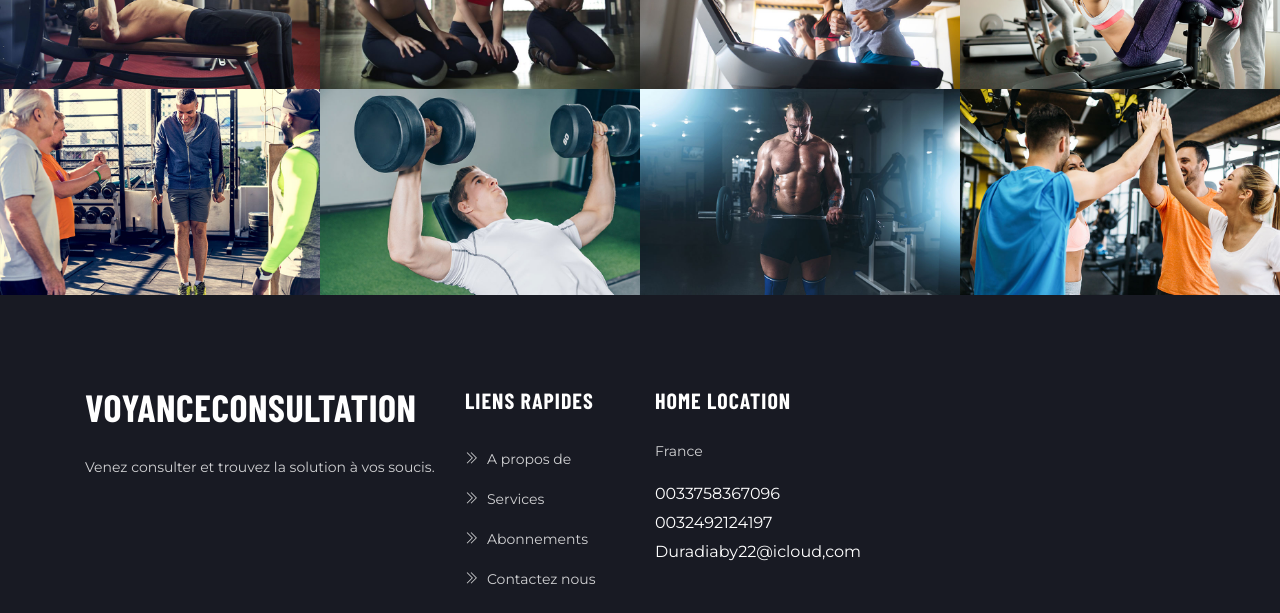
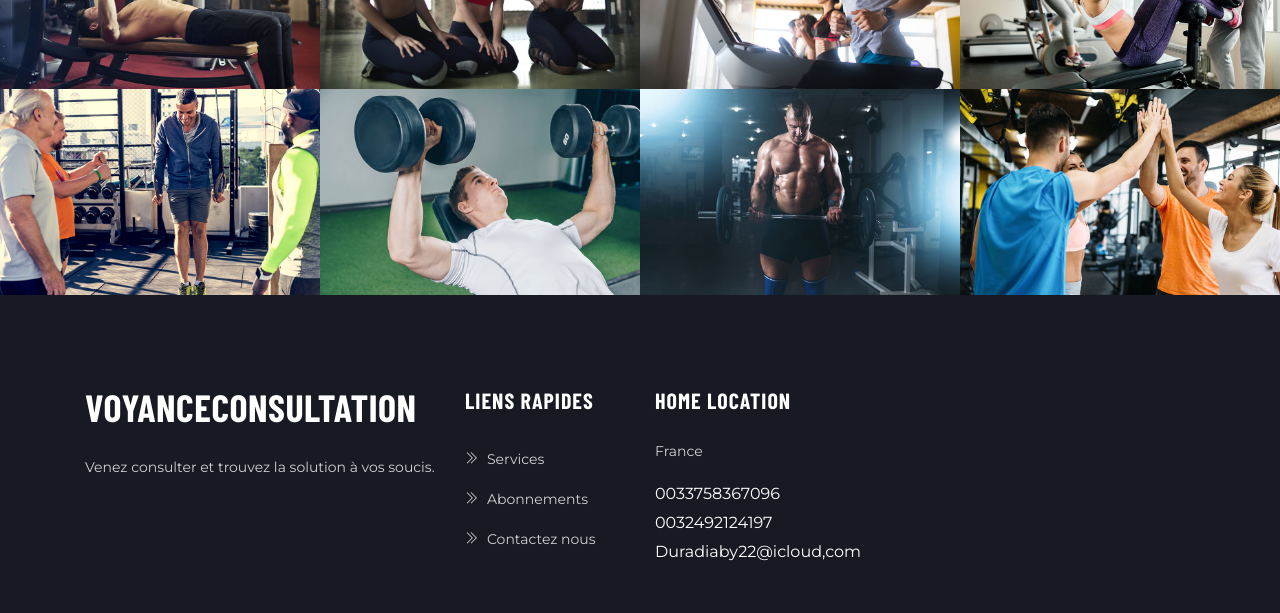
Before and after one commit to perternelm/voyance, a plain HTML site: page about.html in a window 1280 px wide. Shown: the part 2296-2909 px from the top of the page. Drawn offline with nearby package versions, Linux system fonts and the light colour scheme; some packages are replaced by stand-ins of ours; a script that the page names is missing.

Commit message:
retrait de "A propos de"

```diff
--- a/about.html
+++ b/about.html
@@ -266,7 +266,6 @@
 				<div class="footer-widget">
 					<h4 class="mb-4 text-white letter-spacing text-uppercase">Liens rapides</h4>
 					<ul class="list-unstyled footer-menu lh-40 mb-0">
-						<li><a href="about.html"><i class="ti-angle-double-right mr-2"></i>A propos de</a></li>
 						<li><a href="service.html"><i class="ti-angle-double-right mr-2"></i>Services</a></li>
 						<li><a href="pricing.html"><i class="ti-angle-double-right mr-2"></i>Abonnements</a></li>
 						<li><a href="contact.html"><i class="ti-angle-double-right mr-2"></i>Contactez nous</a></li>
```
Also changed, not shown: blog-sidebar.html (+0 -1 lines), blog-single.html (+0 -1 lines), blog.html (+0 -1 lines), contact.html (+0 -1 lines), index.html (+0 -1 lines), pricing.html (+0 -1 lines), service.html (+0 -1 lines).
